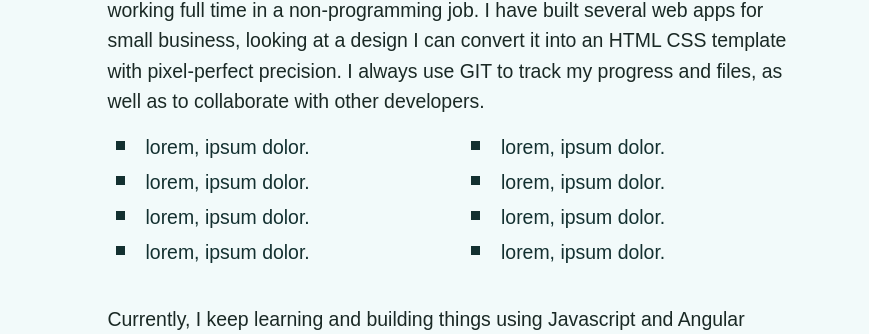
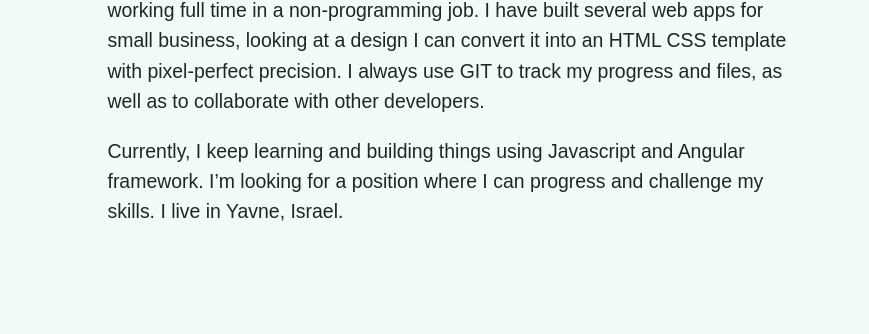
Before and after one commit to shlommi/sc-resume, an Angular app: page / in a window 1280 px wide. Shown: the part 1254-1588 px from the top of the page, without its empty margins (339-1208 px from the left). Built offline with nearby package versions, Linux system fonts and the light colour scheme; a web font is replaced by a local one.

Commit message:
delete list in about section

```diff
--- a/src/app/components/about/about.component.html
+++ b/src/app/components/about/about.component.html
@@ -14,27 +14,6 @@
                         I can convert it into an HTML CSS template with pixel-perfect precision. I always use GIT to
                         track my progress and files, as well as to collaborate with other developers.</p>
 
-
-                    <div class="about__list">
-                        <div class="row">
-                            <div class="col-lg-6 col-md-12 col-sm-12">
-                                <ul>
-                                    <li>lorem, ipsum dolor.</li>
-                                    <li>lorem, ipsum dolor.</li>
-                                    <li>lorem, ipsum dolor.</li>
-                                    <li>lorem, ipsum dolor.</li>
-                                </ul>
-                            </div>
-                            <div class="col-lg-6 col-md-12 col-sm-12">
-                                <ul>
-                                    <li>lorem, ipsum dolor.</li>
-                                    <li>lorem, ipsum dolor.</li>
-                                    <li>lorem, ipsum dolor.</li>
-                                    <li>lorem, ipsum dolor.</li>
-                                </ul>
-                            </div>
-                        </div>
-                    </div>
                     <p>Currently, I keep learning and building things using Javascript and Angular framework. I’m
                         looking
                         for a position where I can progress and challenge my skills. I live in Yavne, Israel.</p>
--- a/src/app/components/about/about.component.scss
+++ b/src/app/components/about/about.component.scss
@@ -11,22 +11,4 @@
 
     }
 
-    &__list {
-
-        ul {
-            list-style-type: square;
-
-            li {
-                padding: 0.375rem;
-            }
-
-            li::marker {
-                font-size: 150%;
-                color: $dark_green;
-            }
-        }
-
-    }
-
-
 }
```
